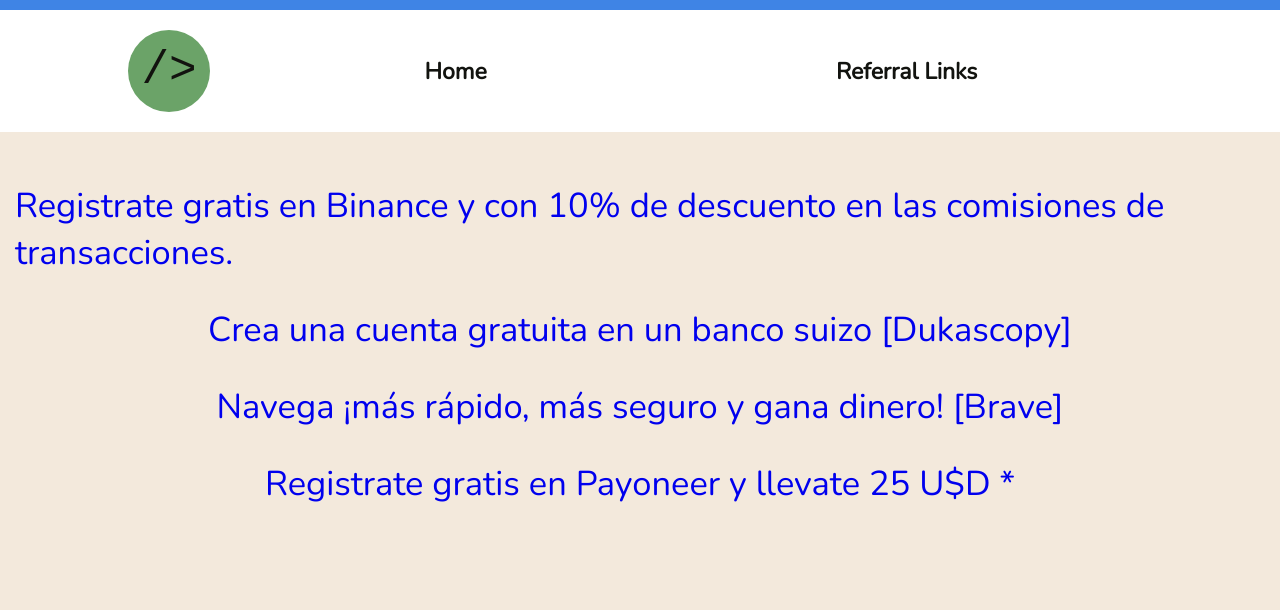
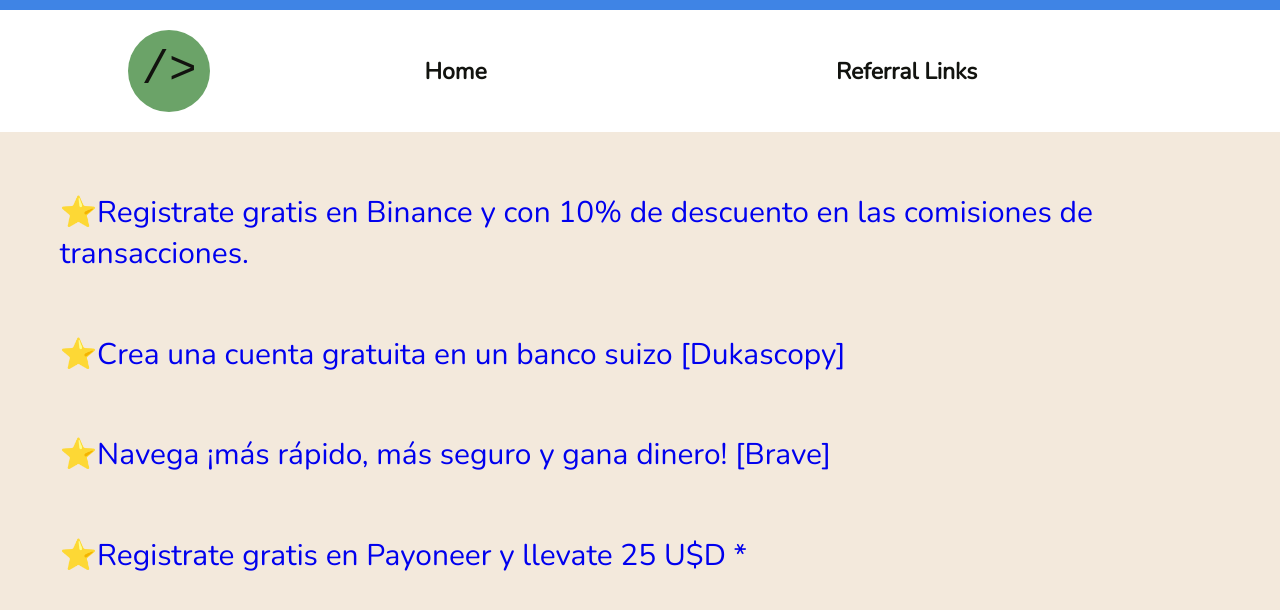
Before and after one commit to ann0nip/personal_site, a Gatsby site: page /links in a window 1280 px wide. Built offline with nearby package versions, Linux system fonts and the light colour scheme; Gatsby itself is replaced by a stand-in of ours.

Commit message:
styles ajustments

```diff
--- a/src/components/Styles/Styles.js
+++ b/src/components/Styles/Styles.js
@@ -148,7 +148,7 @@
 export const Biography = styled.p`
   padding: 15px;
   @media ${devices.mobile} {
-    font-size: 1.3em;
+    font-size: 1.5em;
     padding: 0;
   }
 `
@@ -165,6 +165,7 @@
 
 export const Credits = styled.footer`
   text-align: center;
+  font-size: 1em;
   opacity: 0.8;
   margin: 30px 0;
   & div {
@@ -178,14 +179,14 @@
 export const Ul = styled.ul`
   display: flex;
   flex-direction: column;
-  align-items: center;
   padding: 0;
-  font-size: 1.5em;
+  font-size: 1.3em;
 `
 
 export const Li = styled.li`
   list-style: none;
-  margin: 15px;
+  margin: 1em;
+  margin-left: 2em;
   & a {
     text-decoration: none;
   }
--- a/src/pages/links.js
+++ b/src/pages/links.js
@@ -11,24 +11,36 @@
         <Ul>
           <Li>
             <a href="https://www.binance.com/en/register?ref=U0B3Q8J5">
+              <span role="img" aria-label="star">
+                ⭐️
+              </span>
               Registrate gratis en Binance y con 10% de descuento en las
               comisiones de transacciones.
             </a>
           </Li>
           <Li>
             <a href="http://crazy911.com/referrals/?ref=share82E-QQ3&lang=en">
+              <span role="img" aria-label="star">
+                ⭐️
+              </span>
               Crea una cuenta gratuita en un banco suizo [Dukascopy]
             </a>
           </Li>
           <Li>
             <a href="https://brave.com/bjy584">
               {" "}
+              <span role="img" aria-label="star">
+                ⭐️
+              </span>
               Navega ¡más rápido, más seguro y gana dinero! [Brave]
             </a>
           </Li>
           <Li>
             {/* * After your friend signs up and receives a total of 1000.00 USD, you both earn a 25.00 USD reward */}
             <a href="http://share.payoneer.com/nav/FsnFkPs4nERNvfF9uqhjf1Hsk9tOd4PWGFlVcY5Al2JU08hljkkH5VmlO6IADUPXzM8cHB9rWZ7_CsGGE2mzyQ2">
+              <span role="img" aria-label="star">
+                ⭐️
+              </span>
               Registrate gratis en Payoneer y llevate 25 U$D *
             </a>
           </Li>
```
